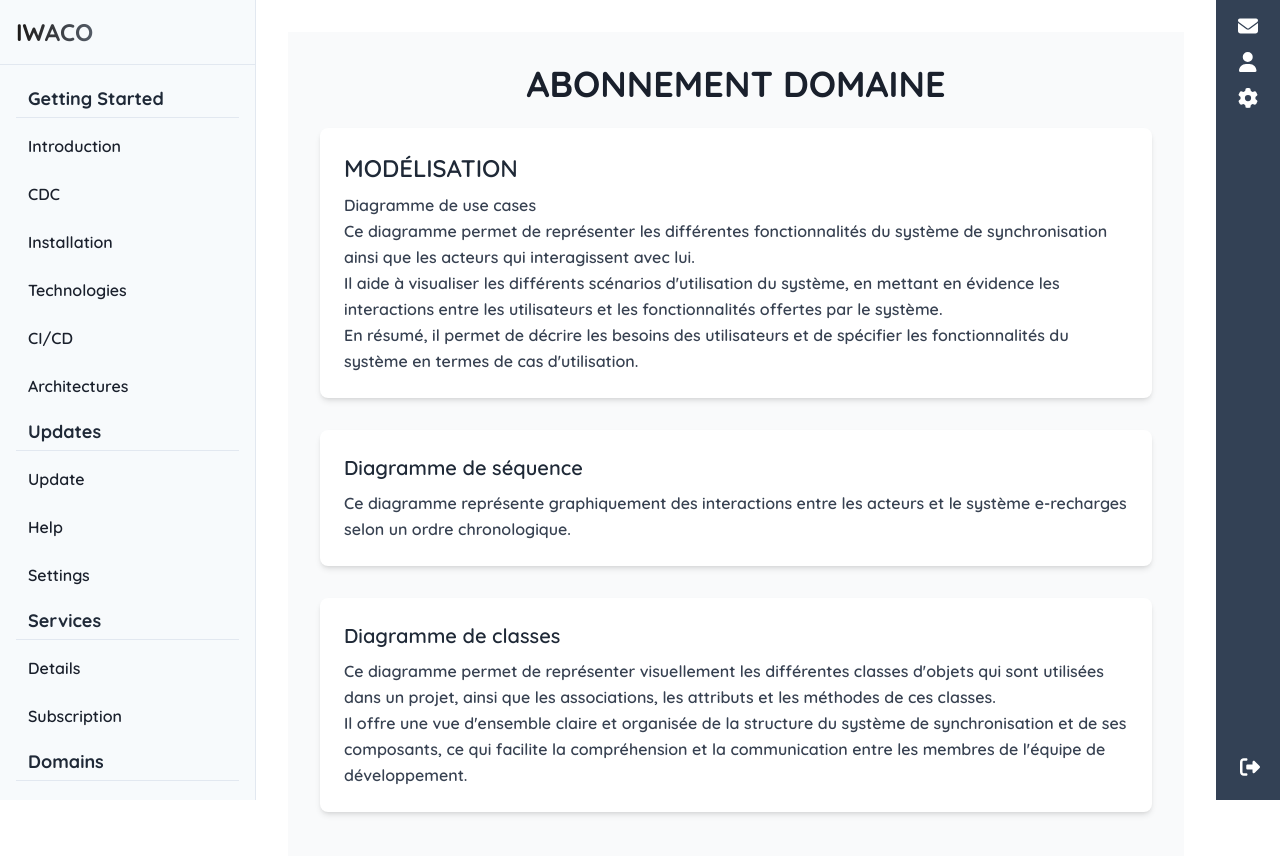
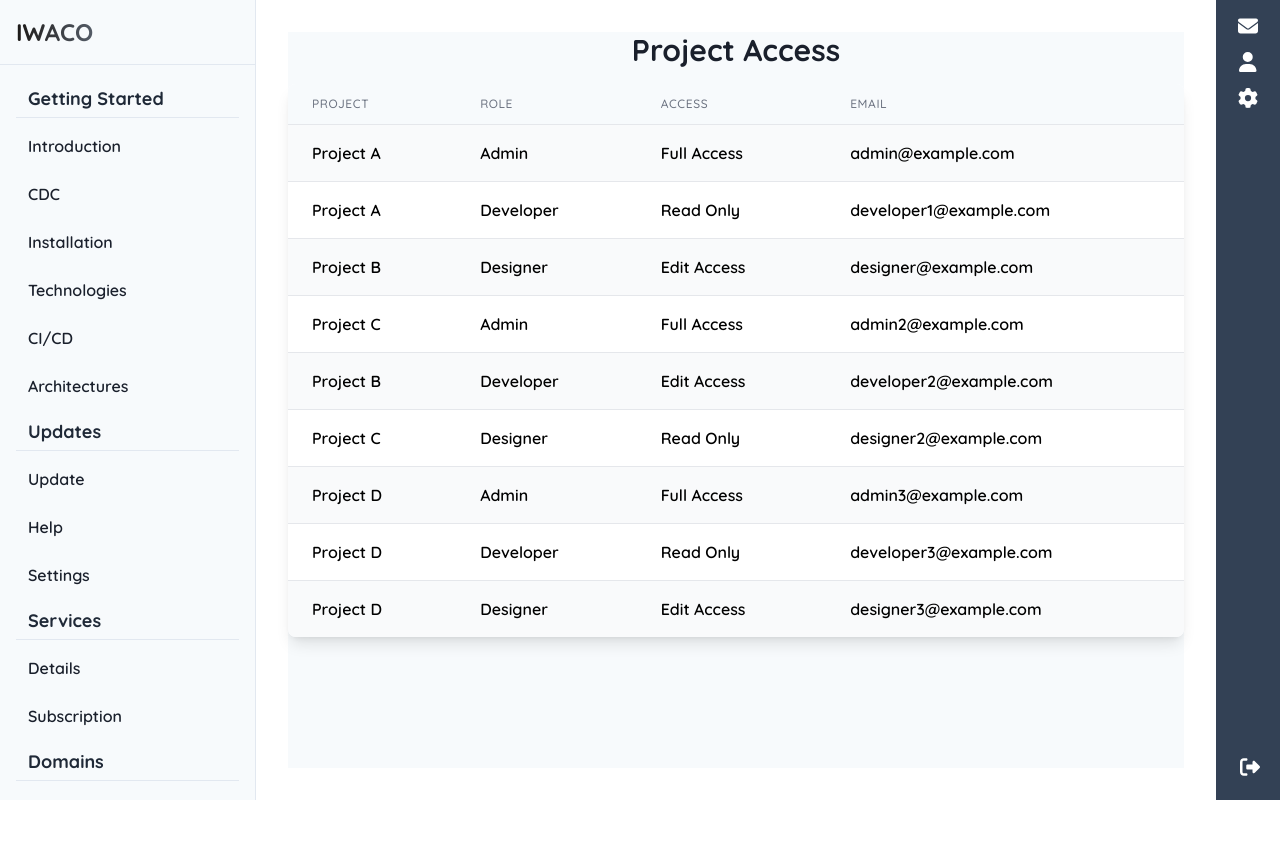
Before and after one commit to YahyaNamir/PsswdProject, a React (Create React App) app in the folder front-psswd/: page /project/1/subscription_D in a window 1280 px wide. Shown: the top 856 px of the page. After the commit the page ends 800 px from the top, so only its background shows below. Built offline with nearby package versions, Linux system fonts and the light colour scheme.

Commit message:
add access
access

```diff
--- a/front-psswd/src/pages/Details_D.jsx
+++ b/front-psswd/src/pages/Details_D.jsx
@@ -31,24 +31,35 @@ const Details_D = () => {
         </p>
         <div className="flex justify-center mb-8">
           <img
+            target="_blank"
+            rel="noopener noreferrer"
             src={Zendesk}
             alt="Zendesk"
-            className="h-12 mx-2 filter grayscale hover:grayscale-0 transition-transform duration-200 transform hover:scale-110"
+            className=" cursor-pointer  h-12 mx-8 filter grayscale hover:grayscale-0 transition-transform duration-200 transform hover:scale-110"
           />
           <img
+            target="_blank"
+            rel="noopener noreferrer"
+            href="https://shopify.dev/docs/api/admin-rest"
             src={shopify}
             alt="Shopify"
-            className="h-12 mx-2 filter grayscale hover:grayscale-0 transition-transform duration-200 transform hover:scale-110"
+            className=" cursor-pointer  h-12 mx-8 filter grayscale hover:grayscale-0 transition-transform duration-200 transform hover:scale-110"
           />
           <img
+            target="_blank"
+            rel="noopener noreferrer"
+            href="https://laravel.com/"
             src={laravel}
             alt="Laravel"
-            className="h-12 mx-2 filter grayscale hover:grayscale-0 transition-transform duration-200 transform hover:scale-110"
+            className=" cursor-pointer  h-12 mx-8 filter grayscale hover:grayscale-0 transition-transform duration-200 transform hover:scale-110"
           />
           <img
+            target="_blank"
+            rel="noopener noreferrer"
+            href="https://docs.isla-dev.com/synchro/#"
             src={mysql}
             alt="MySQL"
-            className="h-12 mx-2 filter grayscale hover:grayscale-0 transition-transform duration-200 transform hover:scale-110"
+            className=" cursor-pointer  h-12 mx-8 filter grayscale hover:grayscale-0 transition-transform duration-200 transform hover:scale-110"
           />
         </div>
         <h3 className="text-2xl font-semibold text-gray-800 mb-4">
--- a/front-psswd/src/pages/Subscription_D.jsx
+++ b/front-psswd/src/pages/Subscription_D.jsx
@@ -1,51 +1,110 @@
-import React from 'react';
-import { useParams } from 'react-router-dom';
+import React from "react";
 
 const Subscription_D = () => {
-  const { projectId } = useParams();
+  const accessData = [
+    {
+      project: "Project A",
+      role: "Admin",
+      access: "Full Access",
+      email: "admin@example.com",
+    },
+    {
+      project: "Project A",
+      role: "Developer",
+      access: "Read Only",
+      email: "developer1@example.com",
+    },
+    {
+      project: "Project B",
+      role: "Designer",
+      access: "Edit Access",
+      email: "designer@example.com",
+    },
+    {
+      project: "Project C",
+      role: "Admin",
+      access: "Full Access",
+      email: "admin2@example.com",
+    },
+    {
+      project: "Project B",
+      role: "Developer",
+      access: "Edit Access",
+      email: "developer2@example.com",
+    },
+    {
+      project: "Project C",
+      role: "Designer",
+      access: "Read Only",
+      email: "designer2@example.com",
+    },
+    {
+      project: "Project D",
+      role: "Admin",
+      access: "Full Access",
+      email: "admin3@example.com",
+    },
+    {
+      project: "Project D",
+      role: "Developer",
+      access: "Read Only",
+      email: "developer3@example.com",
+    },
+    {
+      project: "Project D",
+      role: "Designer",
+      access: "Edit Access",
+      email: "designer3@example.com",
+    },
+  ];
 
   return (
-    <div className="p-8 bg-gray-50 min-h-screen">
-      <h1 className="text-4xl font-extrabold text-gray-900 mb-6 text-center">
-        ABONNEMENT DOMAINE
-      </h1>
-
-      <div className="bg-white shadow-md rounded-lg p-6 mb-8">
-        <h2 className="text-2xl font-semibold text-gray-800 mb-2">
-          MODÉLISATION
-        </h2>
-        <p className="text-base text-gray-700 leading-relaxed">
-          Diagramme de use cases
-        </p>
-        <p className="text-base text-gray-700 leading-relaxed">
-          Ce diagramme permet de représenter les différentes fonctionnalités du système de synchronisation ainsi que les acteurs qui interagissent avec lui.
-        </p>
-        <p className="text-base text-gray-700 leading-relaxed">
-          Il aide à visualiser les différents scénarios d'utilisation du système, en mettant en évidence les interactions entre les utilisateurs et les fonctionnalités offertes par le système.
-        </p>
-        <p className="text-base text-gray-700 leading-relaxed">
-          En résumé, il permet de décrire les besoins des utilisateurs et de spécifier les fonctionnalités du système en termes de cas d'utilisation.
-        </p>
-      </div>
-
-      <div className="bg-white shadow-md rounded-lg p-6 mb-8">
-        <h2 className="text-xl font-semibold text-gray-800 mb-2">Diagramme de séquence</h2>
-        <p className="text-gray-700 leading-relaxed">
-          Ce diagramme représente graphiquement des interactions entre les acteurs et le système e-recharges selon un ordre chronologique.
-        </p>
-      </div>
-
-      <div className="bg-white shadow-md rounded-lg p-6 mb-8">
-        <h2 className="text-xl font-semibold text-gray-800 mb-2">Diagramme de classes</h2>
-        <p className="text-gray-700 leading-relaxed">
-          Ce diagramme permet de représenter visuellement les différentes classes d'objets qui sont utilisées dans un projet, ainsi que les associations, les attributs et les méthodes de ces classes.
-        </p>
-        <p className="text-gray-700 leading-relaxed">
-          Il offre une vue d'ensemble claire et organisée de la structure du système de synchronisation et de ses composants, ce qui facilite la compréhension et la communication entre les membres de l'équipe de développement.
-        </p>
+    <div className="bg-gray-100 flex flex-col w-full">
+      <div className="w-full">
+        <h1 className="text-3xl font-bold text-gray-900 text-center w-full mb-4">
+          Project Access
+        </h1>
+        <div className="overflow-hidden rounded-lg shadow-lg w-full">
+          <table className="w-full bg-white shadow-lg hover:shadow-xl">
+            <thead>
+              <tr className="bg-gray-100 border-b border-gray-200">
+                <th className="py-3 px-6 text-left text-xs font-medium text-gray-500 uppercase tracking-wider">
+                  Project
+                </th>
+                <th className="py-3 px-6 text-left text-xs font-medium text-gray-500 uppercase tracking-wider">
+                  Role
+                </th>
+                <th className="py-3 px-6 text-left text-xs font-medium text-gray-500 uppercase tracking-wider">
+                  Access
+                </th>
+                <th className="py-3 px-6 text-left text-xs font-medium text-gray-500 uppercase tracking-wider">
+                  Email
+                </th>
+              </tr>
+            </thead>
+            <tbody className="divide-y divide-gray-200">
+              {accessData.map((item, index) => (
+                <tr
+                  key={index}
+                  className={
+                    index % 2 === 0
+                      ? "bg-gray-50 hover:bg-gray-100"
+                      : "bg-white hover:bg-gray-100"
+                  }
+                >
+                  <td className="py-4 px-6 whitespace-nowrap">
+                    {item.project}
+                  </td>
+                  <td className="py-4 px-6 whitespace-nowrap">{item.role}</td>
+                  <td className="py-4 px-6 whitespace-nowrap">{item.access}</td>
+                  <td className="py-4 px-6 whitespace-nowrap">{item.email}</td>
+                </tr>
+              ))}
+            </tbody>
+          </table>
+        </div>
       </div>
     </div>
   );
 };
-
 export default Subscription_D;
```
